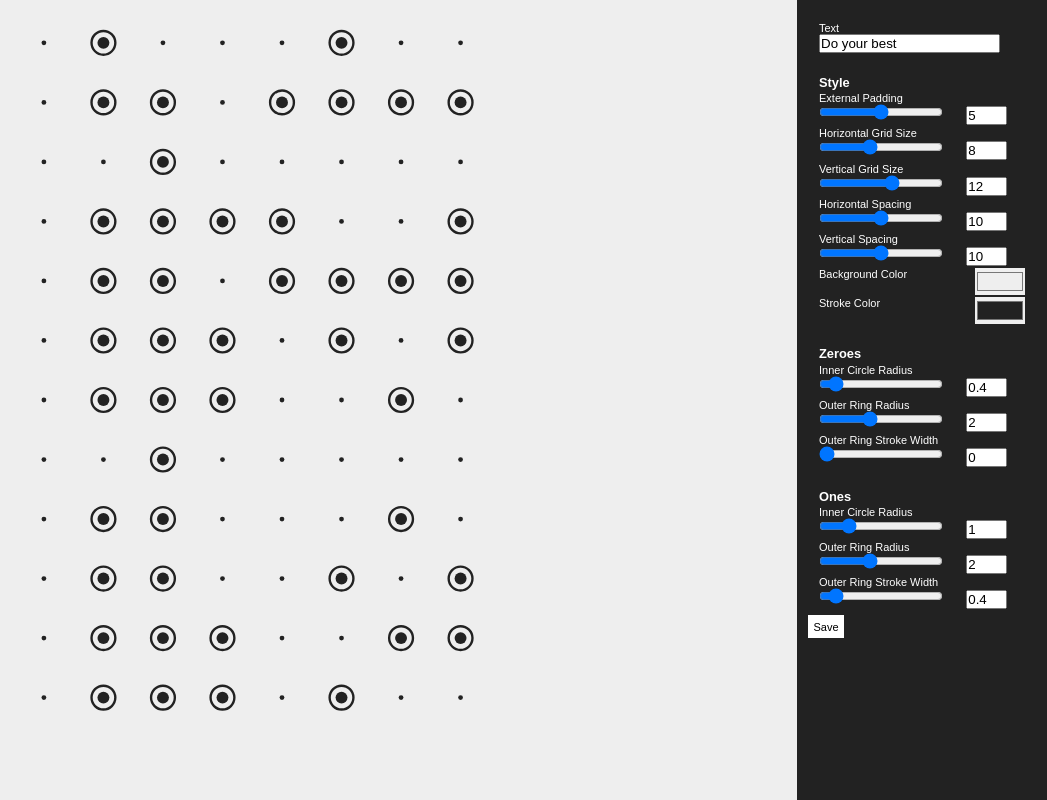
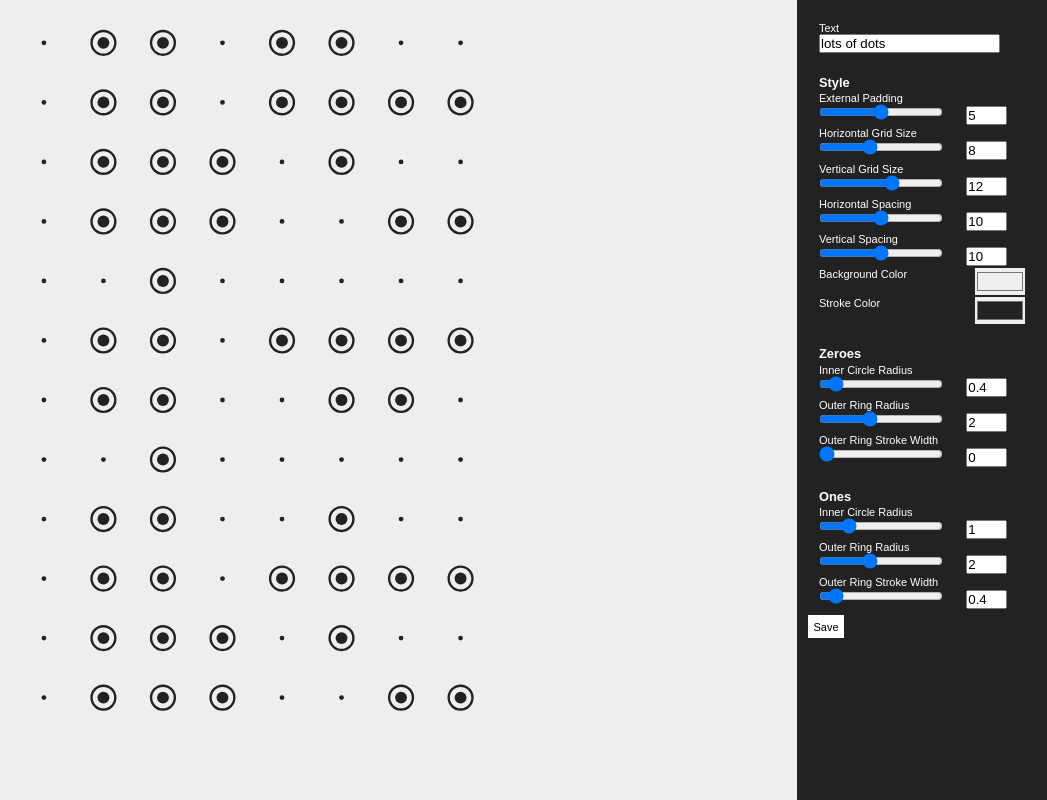
Before and after one commit to Adjective-Object/dots, a plain HTML site: page index.html in a window 1280 px wide. Shown: the whole page, without its empty margins (233-1280 px from the left). Drawn offline with Linux system fonts and the light colour scheme.

Commit message:
change default string to 'lots of dots'

```diff
--- a/index.html
+++ b/index.html
@@ -25,7 +25,7 @@
 		</form>
 		<form data-state-key="content">
 			<label for="text">Text</label>
-			<input name="text" type="text" value="Do your best"/>
+			<input name="text" type="text" value="lots of dots"/>
 		</form>
 		<form id="form-style" data-state-key="style">
 			<h3>Style</h3>
```
